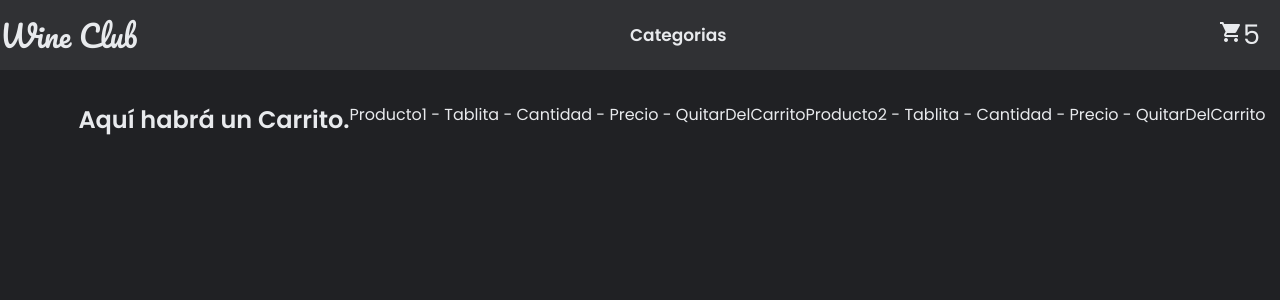
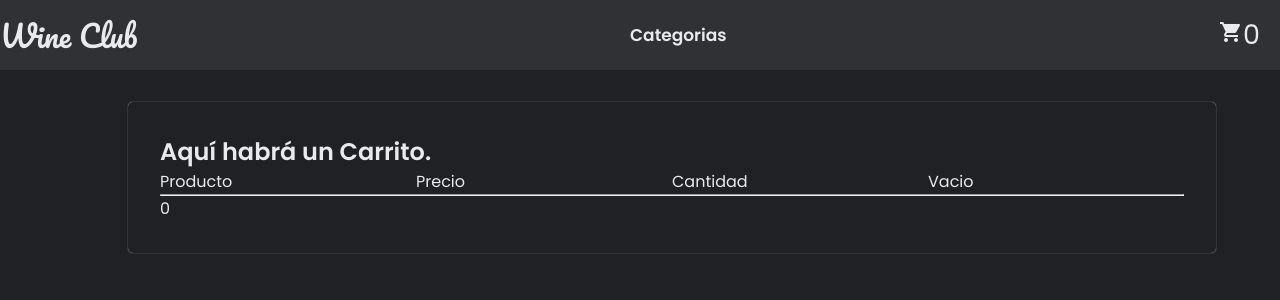
Before and after one commit to santiagobenfatto/wine-club, a React (Create React App) app: page /cart in a window 1280 px wide. Shown: the top 300 px of the page. Built offline with nearby package versions, Linux system fonts and the light colour scheme.

Commit message:
Casi casi

```diff
--- a/src/App.js
+++ b/src/App.js
@@ -3,7 +3,6 @@ import NavBar from './componentes/NavBar';
 import Main from './componentes/Main';
 import { BrowserRouter } from 'react-router-dom';
 import ContextProvider from './componentes/ContextProvider';
-import { app } from './firebase';
 
 const App = () => {
   return (
--- a/src/componentes/Cart.js
+++ b/src/componentes/Cart.js
@@ -3,15 +3,34 @@ import { useCarrito } from "./ContextProvider"
 
 const Cart = () => {
 
-    const valorDelContexto = useCarrito()
+    const contexto = useCarrito()
+    const cart  = contexto.productos
+    const Total = contexto.precioTotal
 
     return (
-        <div className='contenedor-items'>
+        <div className='contenedor'>
             <h2>Aquí habrá un Carrito.</h2>
-            <span>Producto1 - Tablita - Cantidad - Precio - QuitarDelCarrito</span>
-            <span>Producto2 - Tablita - Cantidad - Precio - QuitarDelCarrito</span>
+            <div className='tabla-carrito'>
+            <p>Producto</p>
+            <p>Precio</p>
+            <p>Cantidad</p>
+            <p>Vacio</p>
+            </div>
+            {
+             cart.map((prod)=>{
+                return (
+                    <div className='tabla-carrito' key={prod.id}>
+                     <p>{prod.title}</p>
+                     <p>{prod.price}</p>
+                     <p>{prod.cantidad}</p>
+                     <p>REMOVE</p>
+                    </div>
+                )})
+            }
+            <hr />
+            <p>{Total}</p>
         </div>
-    );
+        );
 }
 
 export default Cart;
--- a/src/componentes/CartWidget.js
+++ b/src/componentes/CartWidget.js
@@ -1,16 +1,15 @@
 import React from "react";
-import { useContext } from "react";
-import { contexto } from "./ContextProvider";
+import { useCarrito } from "./ContextProvider";
 
 
 const CartWidget = () => {
 
-    const valorDelContexto = useContext(contexto)
+    const contexto = useCarrito()
 
     return(
         <div className="contenedor-carrito">
         <span className="material-icons carrito">shopping_cart</span>
-        <span>{valorDelContexto.cantidad}</span>
+        <span>{contexto.cantidad}</span>
         </div>
 
     )
--- a/src/componentes/ContextProvider.js
+++ b/src/componentes/ContextProvider.js
@@ -8,28 +8,30 @@ export const useCarrito = () => {
 }
 
 
-
 const ContextProvider = ({children}) => {
         const [carrito, setCarrito] = useState([])
-        const [totalUnidades, setTotalUnidades] = useState(5)
+        const [precioTotal, setPrecioTotal] = useState(0)
+        const [unidades, setUnidades] = useState(0)
 
-        //const [precioTotal, setPrecioTotal] = useState(0)
 
         const addToCart = (producto, cantidad) => {
             setCarrito([
                 ...carrito,
                 { ...producto, cantidad }
             ])
+            setPrecioTotal(precioTotal + producto.price * unidades)
+            setUnidades(unidades + cantidad)
         }
 
         const vaciarCarrito = () => {
             setCarrito([])
-            setTotalUnidades(0)
+            setUnidades(0)
         }
 
         const valorDelContexto = {
             productos: carrito,
-            cantidad: totalUnidades,
+            cantidad: unidades,
+            precioTotal: precioTotal,
             vaciarCarrito: vaciarCarrito,
             addToCart: addToCart,
         }
--- a/src/componentes/ItemCount.js
+++ b/src/componentes/ItemCount.js
@@ -3,13 +3,14 @@ import React, {useState} from 'react';
 
 
 
-const ItemCount = () => {
+const ItemCount = ({agregarCantidad, inicio}) => {
 
-    const [count, setCount] = useState(0)
-    const addProdcuct = () => {
+    const [count, setCount] = useState(inicio)
+
+    const suma = () => {
         setCount(count + 1)
     }
-    const subtractProcut = () => {
+    const resta = () => {
         if(count > 0){
             setCount(count -1)
         }
@@ -17,10 +18,10 @@ const ItemCount = () => {
             console.log("you can't buy less than one.")
         }
     }
-    const confirmarCarrito = (e) => {
-        console.log(e.target)
+
+    const confirmarCantidad = () => {
+        agregarCantidad(count)
     }
-
 
     return (
     <div>
@@ -28,16 +29,14 @@ const ItemCount = () => {
 
         <div className='counter-box'>
 
-            <button className='counter-btn' onClick={addProdcuct}> + </button>
+            <button className='counter-btn' onClick={suma}> + </button>
 
             <p className='counter-num'>{count}</p>
 
-            <button className='counter-btn' onClick={subtractProcut} > - </button>
-
-
+            <button className='counter-btn' onClick={resta} > - </button>
 
         </div>
-        <button className='confirm-btn' onClick={confirmarCarrito}>Confirmar</button>
+        <button className='confirm-btn' onClick={confirmarCantidad}>Confirmar</button>
     </div>
 
     )
--- a/src/componentes/ItemDetail.js
+++ b/src/componentes/ItemDetail.js
@@ -1,17 +1,31 @@
 import React from 'react';
 import ItemCount from './ItemCount';
-import { useContext } from 'react';
-import { contexto } from './ContextProvider';
+import { useCarrito } from './ContextProvider';
+import { useState } from 'react';
 
-const ItemDetail = ({title, detail, price, img}) => {
-    const valorDelContexto = useContext(contexto)
+
+const ItemDetail = ({producto}) => {
+
+    const {addToCart} = useCarrito()
+    const [cantidad, setCantidad] = useState(1)
+
+    const agregarCantidad = (cantidad) =>{
+        setCantidad(cantidad)
+    }
+
+    const agregarAlCarrito = () =>{
+        addToCart(producto, cantidad)
+    }
+
+
     return (
         <>
-            <img src={img} alt={title} className='img-detail' />
+            <img src={producto.img} alt={producto.title} className='img-detail' />
             <div className='contenedor-precio-titulo-detail'>
-            <h2 className='detail-title'>{title} - ${price}</h2>
-            <p>{detail}</p>
-            <ItemCount/>
+            <h2 className='detail-title'>{producto.title} - ${producto.price}</h2>
+            <p>{producto.detail}</p>
+            <ItemCount agregarCantidad={agregarCantidad} inicio={cantidad}/>
+            <button onClick={agregarAlCarrito}>Agregar al Carrito</button>
             </div>
         </>
     );
--- a/src/componentes/ItemDetailContainer.js
+++ b/src/componentes/ItemDetailContainer.js
@@ -2,33 +2,32 @@ import React from 'react';
 import ItemDetail from './ItemDetail';
 import { useEffect, useState } from 'react';
 import { useParams } from "react-router-dom";
-import { getDetailsById } from './utils';
+import { db } from '../firebase';
+import { collection, doc, getDoc } from 'firebase/firestore';
 
 
 const ItemDetailContainer = () => {
 
     const [item, setItem] = useState({})
-
-    const {id} = useParams()
+    const { id } = useParams()
 
     useEffect(()=>{
 
-        setItem({})
+        const coleccionProductos = collection(db, 'productos')
+        const getProductsById = doc(coleccionProductos, id)
+        const consultaFetch = getDoc(getProductsById)
 
-        getDetailsById(id)
-            .then(res=> {
-                setItem(res)
+        consultaFetch
+        .then((respuesta)=>{
+            setItem(respuesta.data())
         })
-        .catch((err)=>{
-            console.log(err)
-        })
+        .catch((error)=>{console.log(error)})
 
     },[id])
 
     return (
         <div className='contenedor-detail'>
-        {
-         Object.keys(item).length === 0 ? <h1 className='loading'>Cargando...</h1> : <ItemDetail {...item}/>}
+        {Object.keys(item).length === 0 ? <h1 className='loading'>Cargando...</h1> : <ItemDetail producto={{id, ...item}}/>}
         </div>
     );
 }
--- a/src/componentes/ItemListContainer.js
+++ b/src/componentes/ItemListContainer.js
@@ -46,7 +46,7 @@ const ItemListContainer = () => {
     return (
         <div className='contenedor'>
             <h1>Productos</h1>
-            {items.length == 0 ? <h1 className="loading">Cargando...</h1> : <ItemList items={items} git />}
+            {items.length === 0 ? <h1 className="loading">Cargando...</h1> : <ItemList items={items} git />}
         </div>
     )
 }
--- a/src/estilos.css
+++ b/src/estilos.css
@@ -74,6 +74,15 @@ main{
     transform: scale(1.2);
     text-shadow: 2px 1px 1px #9032bb;
  }
+
+ .tabla-carrito {
+    display: grid;
+    grid-template-columns: repeat(4, 1fr);
+
+ }
+
+
+
 .loading {
     text-align: center;
 }
```
